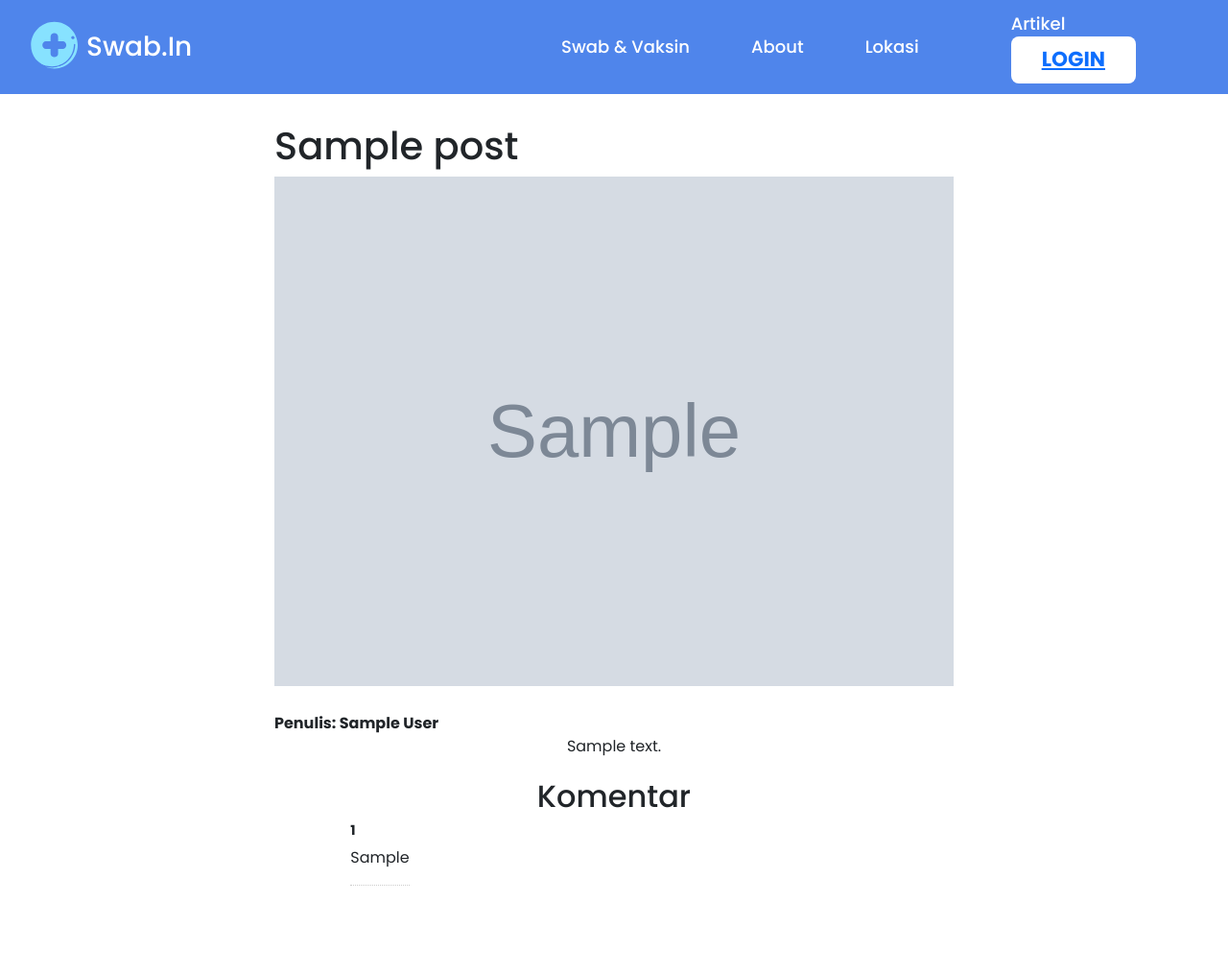
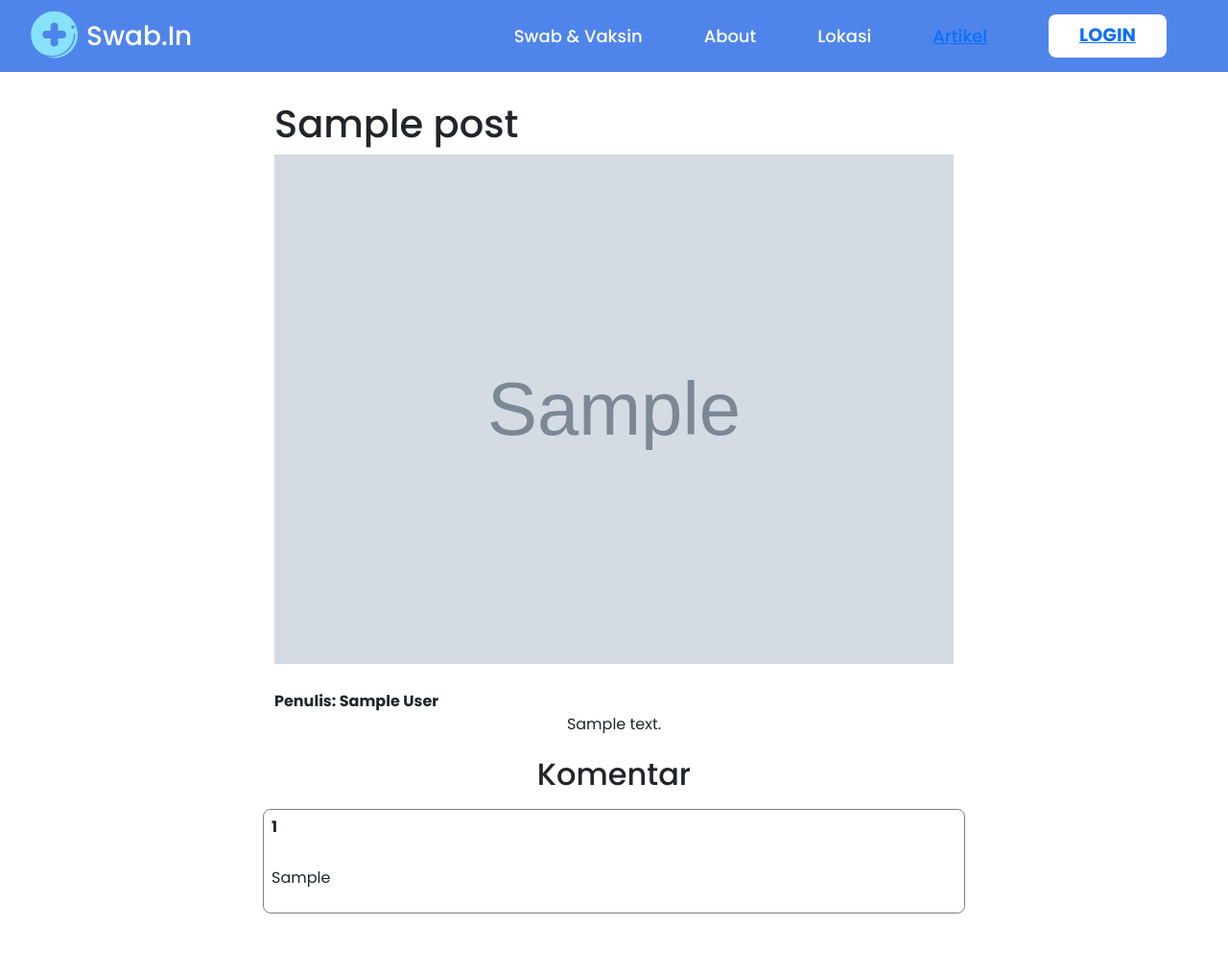
Before and after one commit to Swab-In/swab.in, a Django app: a page that uses templates/navbar.html in a window 1280 px wide. Shown: the whole page at 96% size. Before the commit the page ends 923 px from the top, so only its background shows below. Run offline with Django 3.2, Linux system fonts and the light colour scheme; tables that the repository leaves empty hold one stand-in row (values such as "Sample post"); grey boxes marked "Sample" are stand-in pictures.

Commit message:
alhamdulilah

```diff
--- a/artikel/models.py
+++ b/artikel/models.py
@@ -13,4 +13,4 @@ class Post(models.Model):
 class Komentar(models.Model):
     post_id = models.ForeignKey(Post, on_delete=models.CASCADE)
     komen = models.TextField()
-    user_id = models.ForeignKey(settings.AUTH_USER_MODEL, on_delete=models.CASCADE)
+    user_id = models.ForeignKey(settings.AUTH_USER_MODEL, on_delete=models.CASCADE, to_field="username")
--- a/artikel/static/base_artikel.css
+++ b/artikel/static/base_artikel.css
@@ -58,31 +58,16 @@ h2 {
 .container {
     flex-direction: column;
 }
+.cols{
+    width:60%;
+
+}
 
 .list_komentar{
-    display: flex;
-    flex-direction: column;
-    align-items: center;
-    max-width: 60%;
-}
+    width:100%;
 
-.user_name{
-    font-size:14px;
-    font-weight: bold;
-}
-.comments-list .media{
-    border-bottom: 1px dotted #ccc;
-    width: 100%;
-    display: flex;
-    flex-direction: column;
-}
-
-.comments {
-    width: 60%;
-    display: flex;
-    justify-content: center;
-    align-items: center;
-    flex-direction: column;
+    display:flex;
+    justify-content:center;
 }
 
 .comments-list {
@@ -93,6 +78,20 @@ h2 {
     padding-bottom: 3px;
 }
 
-.media-body{
+.kotak {
+    border: 0.5px solid gray;
+    border-radius:8px;
+    margin: 0.5rem 0 0.5rem 0;
     width: 100%;
+    padding:0.5rem;
+    overflow-wrap: break-word;
 }
+
+h4 {
+    font-size: medium;
+    font-weight: bold;
+}
+
+p {
+    font: 12px;
+}
--- a/artikel/templates/base_artikel.html
+++ b/artikel/templates/base_artikel.html
@@ -28,13 +28,9 @@
     <h2>Komentar</h2>
     <div class="comments">
         <div class="list_komentar">
-            <div class="container">
-                <div class="row">
-                    <div class="col-md-8">
-                        <!-- comment -->
-                    </div>
+                <div class="cols">
+
                 </div>
-            </div>
         </div>
     </div>
 
--- a/artikel/views.py
+++ b/artikel/views.py
@@ -24,7 +24,7 @@ class ArticleDetail(FormMixin, DetailView):
         return ctx
 
     def get_success_url(self):
-        return '/'
+        return self.request.path
 
     def post(self, request, *args, **kwargs):
         self.object = self.get_object()
--- a/static/js/get_comment.js
+++ b/static/js/get_comment.js
@@ -1,6 +1,6 @@
 $(function () {
 
-    var view = $('.list_komentar');
+    var view = $('.cols');
     // view.empty();
 
     $.ajax({
@@ -11,8 +11,6 @@ $(function () {
            //grep id from last character url
             var $id = $(location).attr('href').substr(-1);
 
-            console.log("dataadalah:"+ data)
-
             for (let i = 0; i < data.length; i++) {
                 console.log("MASUK SINII DONGG")
 
@@ -20,8 +18,8 @@ $(function () {
 
                 if(data[i].fields.post_id === Number($id)){
                     console.log("yey dh masuk")
-
-                    view.append( '<div class="comments-list"><div class="media"><div class="media-body"><h4 class="media-heading user_name">' + data[i].fields.user_id +'</h4> <p>' + data[i].fields.komen + ' </p></div></div></div>');
+                    // data[i].fields.user_id data[i].fields.komen
+                    view.append(' <div class="w-full pb-4" style=min-width:24rem"><div class="kotak"><h4>'+ data[i].fields.user_id + ' </h4><br><p>'+ data[i].fields.komen + '</p></div></div> ');
                 }
             }
         }
--- a/templates/navbar.html
+++ b/templates/navbar.html
@@ -16,14 +16,12 @@
             <div class="opt">
                 Lokasi
             </div>
-            <div class="opt" id="artikel">
             <div class="opt">
-                Artikel
+            <a href="../artikel">Artikel</a>
             </div>
             <div class="login-btn">
                 <a href="login/" > LOGIN </a>
             </div>
-        </div>
     </div>
 
 </nav>
```
Also changed, not shown: artikel/static/index.css (+10 -1 lines), artikel/migrations/0011_alter_komentar_user_id.py (added).
